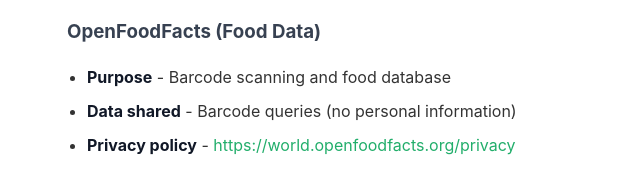
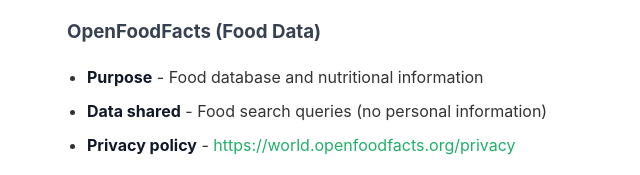
Before and after one commit to SamP9999/nutriduel-legal, a plain HTML site: page privacy.html in a window 1280 px wide. Shown: the part 2526-2701 px from the top of the page, without its empty margins (173-813 px from the left). Drawn offline with Linux system fonts and the light colour scheme.

Commit message:
Update privacy.html

```diff
--- a/privacy.html
+++ b/privacy.html
@@ -156,8 +156,8 @@
 
     <h3>OpenFoodFacts (Food Data)</h3>
     <ul>
-        <li><strong>Purpose</strong> - Barcode scanning and food database</li>
-        <li><strong>Data shared</strong> - Barcode queries (no personal information)</li>
+        <li><strong>Purpose</strong> - Food database and nutritional information</li>
+        <li><strong>Data shared</strong> - Food search queries (no personal information)</li>
         <li><strong>Privacy policy</strong> - <a href="https://world.openfoodfacts.org/privacy" target="_blank">https://world.openfoodfacts.org/privacy</a></li>
     </ul>
 
```
